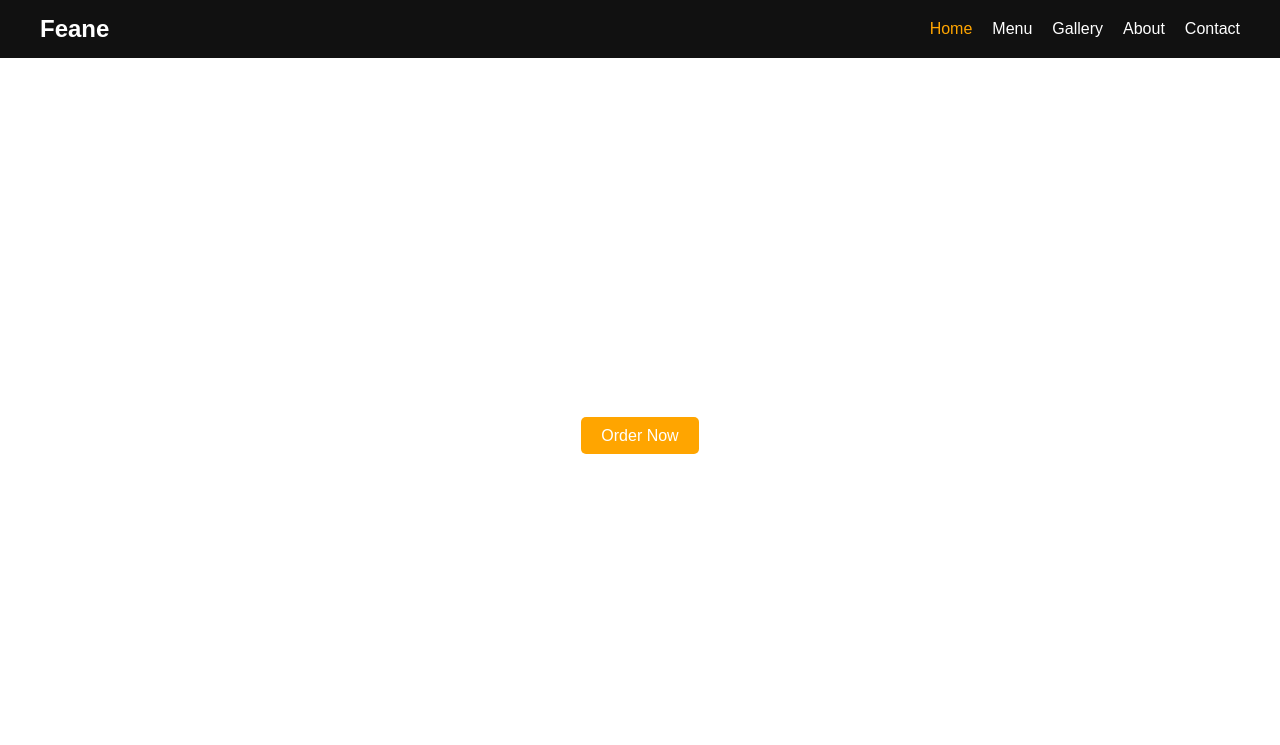
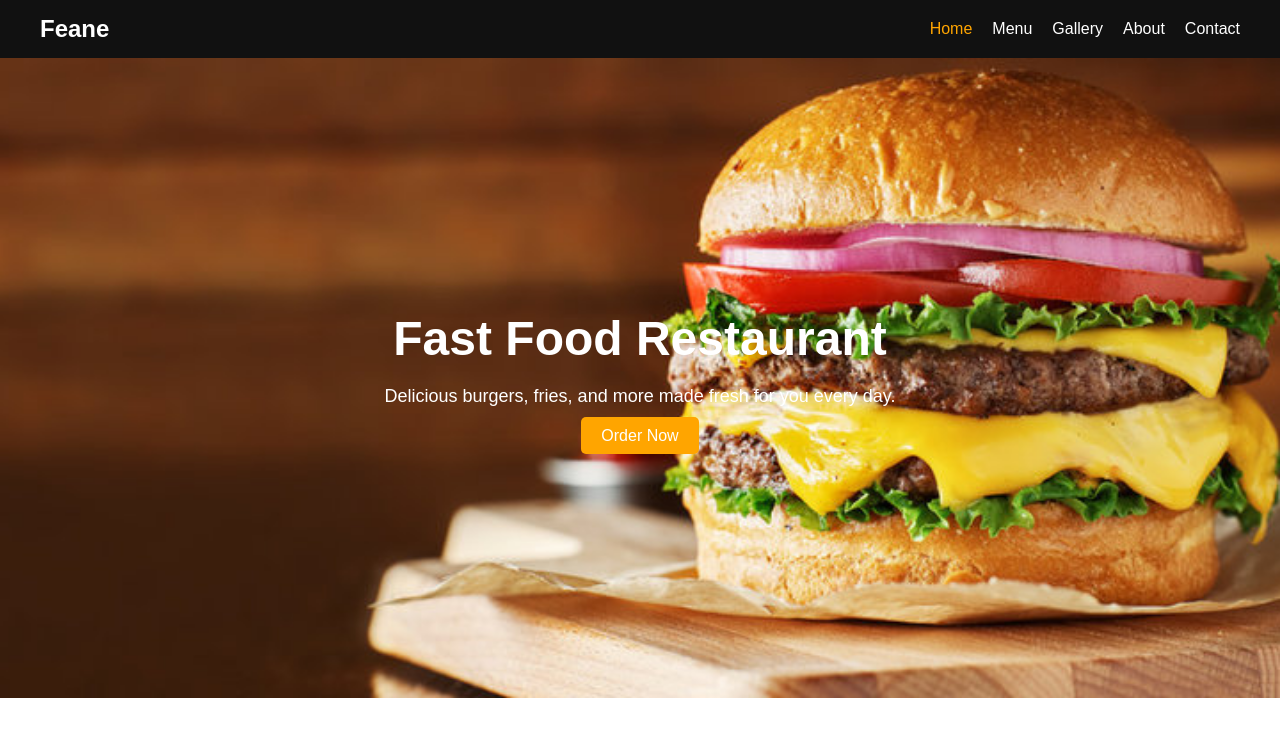
Before and after one commit to vikkizkiwi/restaurant-website, a plain HTML site: page index.html in a window 1280 px wide. Shown: the top 745 px of the page. Drawn offline with Linux system fonts and the light colour scheme.

Commit message:
Add files via upload

```diff
--- a/style.css
+++ b/style.css
@@ -52,7 +52,7 @@ nav ul li a:hover {
 /* Hero Section */
 .hero {
   height: 80vh;
-  background: url("images/hero.jpg") no-repeat center center/cover;
+  background: url("images/banner.jpg") no-repeat center center/cover;
   display: flex;
   justify-content: center;
   align-items: center;
```
